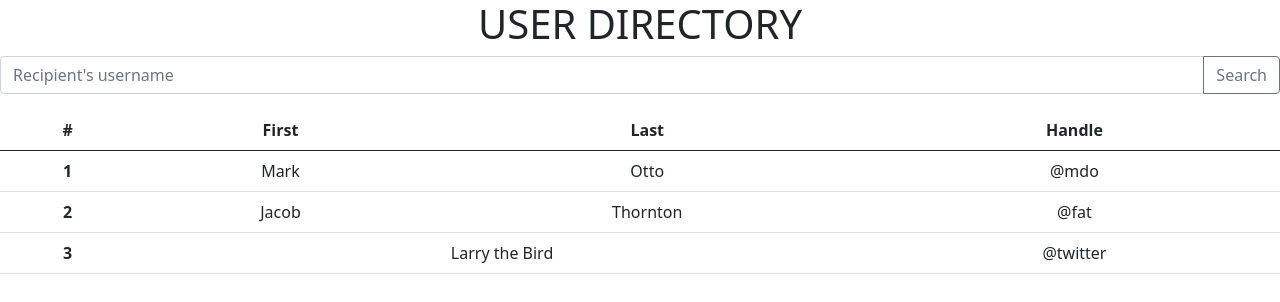
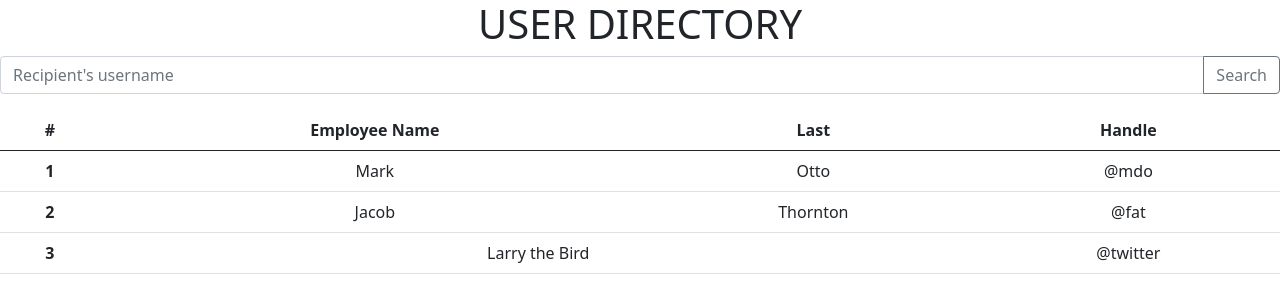
Before and after one commit to fewb92/user-directory, a React (Create React App) app in the folder user-directory/: page / in a window 1280 px wide. Shown: the top 302 px of the page. Built offline with nearby package versions, Linux system fonts and the light colour scheme; no server answers.

Commit message:
successfully fetched employee full names

```diff
--- a/user-directory/src/components/Table.js
+++ b/user-directory/src/components/Table.js
@@ -11,7 +11,7 @@ export default function Table() {
             .then((res) => {
                 console.log(res)
                 const employeeNames = res.data.results.map((results) => {
-                    return results.name
+                    return (results.name.first + " " + results.name.last)
                 })
                 console.log(employeeNames)
             })
@@ -23,7 +23,7 @@ export default function Table() {
                 <thead>
                     <tr>
                     <th scope="col">#</th>
-                    <th scope="col">First</th>
+                    <th scope="col">Employee Name</th>
                     <th scope="col">Last</th>
                     <th scope="col">Handle</th>
                     </tr>
```
